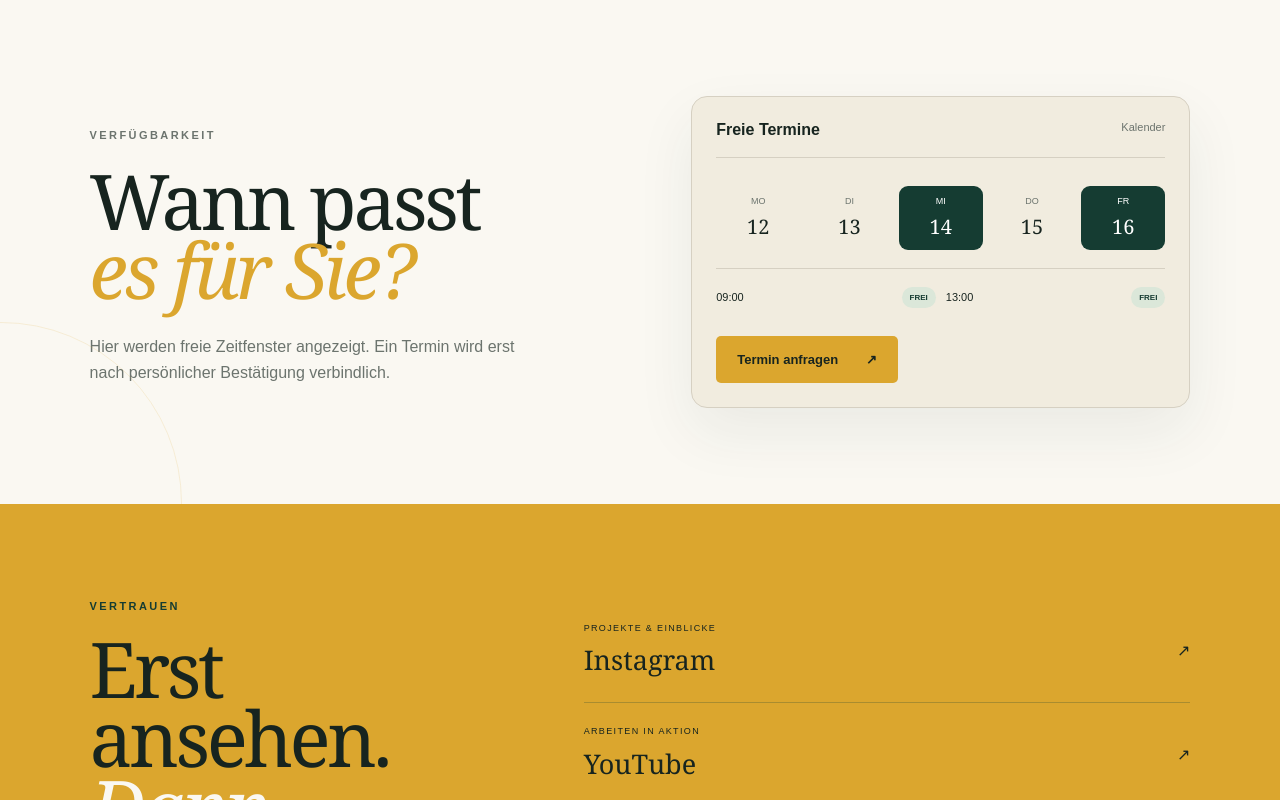
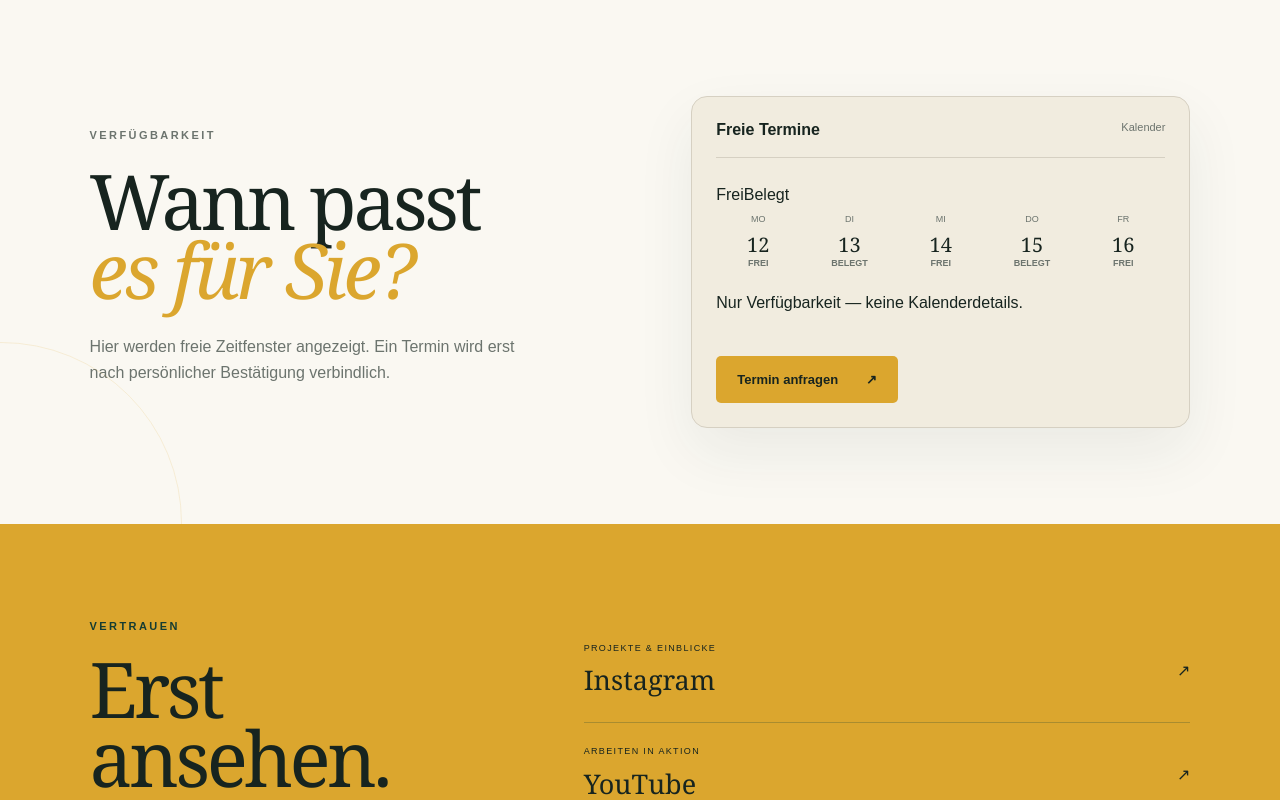
Before and after one commit to ch-ua/vershnyk-com, a Next.js app: page / in a window 1280 px wide. Shown: the part 2219-3019 px from the top of the page. Built offline with nearby package versions, Linux system fonts and the light colour scheme.

Commit message:
Model calendar as privacy-safe free busy view

```diff
--- a/src/app/page.tsx
+++ b/src/app/page.tsx
@@ -31,7 +31,7 @@ export default function Home(){
 
     <section id="termine" className="availability">
       <div><p className="eyebrow">VERFÜGBARKEIT</p><h2>Wann passt<br/><em>es für Sie?</em></h2><p>Hier werden freie Zeitfenster angezeigt. Ein Termin wird erst nach persönlicher Bestätigung verbindlich.</p></div>
-      <div className="calendarCard"><div className="calendarHead"><strong>Freie Termine</strong><span>Kalender</span></div><div className="calendarMock"><div className="week"><span>MO<small>12</small></span><span>DI<small>13</small></span><span className="free">MI<small>14</small></span><span>DO<small>15</small></span><span className="free">FR<small>16</small></span></div><div className="slots"><span>09:00</span><span className="available">FREI</span><span>13:00</span><span className="available">FREI</span></div></div><a className="button" href={site.whatsapp} target="_blank" rel="noreferrer">Termin anfragen <span>↗</span></a></div>
+      <div className="calendarCard"><div className="calendarHead"><strong>Freie Termine</strong><span>Kalender</span></div><div className="calendarMock"><div className="availabilityLegend"><span><i className="dot freeDot"/>Frei</span><span><i className="dot busyDot"/>Belegt</span></div><div className="week"><span>MO<small>12</small><b className="statusFree">FREI</b></span><span>DI<small>13</small><b className="statusBusy">BELEGT</b></span><span>MI<small>14</small><b className="statusFree">FREI</b></span><span>DO<small>15</small><b className="statusBusy">BELEGT</b></span><span>FR<small>16</small><b className="statusFree">FREI</b></span></div><p className="privacyNote">Nur Verfügbarkeit — keine Kalenderdetails.</p></div><a className="button" href={site.whatsapp} target="_blank" rel="noreferrer">Termin anfragen <span>↗</span></a></div>
     </section>
 
     <section id="referenzen" className="proof">
```
